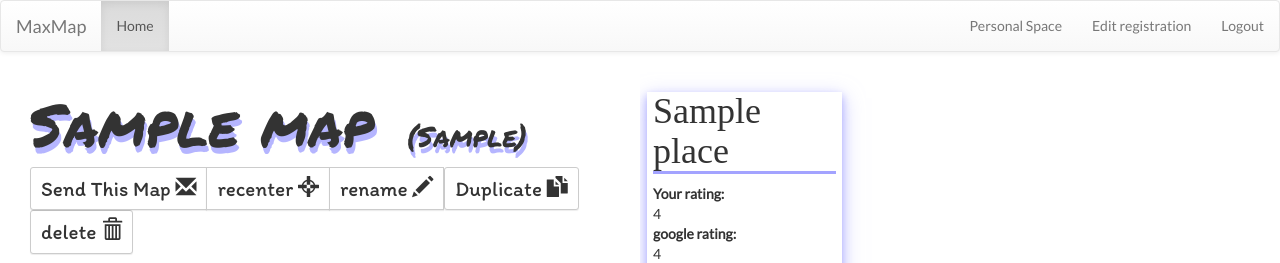
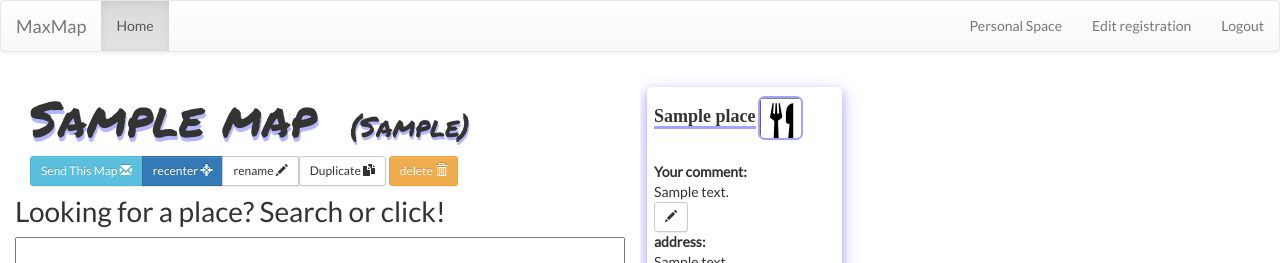
Before and after one commit to maxmercy/MapMap, a Rails app: page /maps/1/edit in a window 1280 px wide. Shown: the top 263 px of the page. Run offline with Rails 7, Linux system fonts and the light colour scheme; a user stored in the database is signed in; tables that the repository leaves empty hold one stand-in row (values such as "Sample post"); style sheets or scripts are compiled from the project's sources; some libraries are stand-ins or nearby versions; some web fonts are replaced.

Commit message:
sprite for category colum add and js ready for ajax request

```diff
--- a/app/assets/javascripts/map_place.js
+++ b/app/assets/javascripts/map_place.js
@@ -2,8 +2,8 @@ $(document).on('ready', function() {
 
     listenEditComment()
     listenSubmitComment()
+    editcategory_sprite()
 });
-
 
 function listenEditComment() {
     $('.show-place-info').on('click',".btn-field-toggler", function() {
@@ -53,3 +53,29 @@ function updateComment(new_comment,form) {
        }
        $(form).parent().children(".content-comment").toggle(120);
 };
+
+
+function editcategory_sprite() {
+    $('.show-place-info').on('click',".choice-sprite-category-list div", function() {
+        var sprite_id = this.dataset.spriteid;
+        var map_place_id = $(this).parent()[0].dataset.mapplaceid
+        console.log(sprite_id)
+        console.log(map_place_id)
+
+
+    });
+}
+
+
+
+// $('#mainimage').click(function(e)
+// {
+//     var offset_t = $(this).offset().top - $(window).scrollTop();
+//     var offset_l = $(this).offset().left - $(window).scrollLeft();
+//
+//     var left = Math.round( (e.clientX - offset_l) );
+//     var top = Math.round( (e.clientY - offset_t) );
+//
+//     alert("Left: " + left + " Top: " + top);
+//
+// });
--- a/app/assets/javascripts/mapcreation.js
+++ b/app/assets/javascripts/mapcreation.js
@@ -34,7 +34,7 @@ function initMap() {
     mapcenterlistener(centerPosition);
     createInitialMarker()
     setupAutocomplete();
-    listenerClick();
+    // listenerClick();
     addYourLocationButton(map);
 }
 
@@ -109,29 +109,19 @@ function placeMarkerAndPanTo(latLng, map, id, timeout) {
                 }, 750);
             }
             // this.setIcon(iconmarkerselected);
-            var name = `name`;
-            var address = 'an address ';
-            console.log(this.store_id)
-            console.log(marker)
-            infowindow.setContent(name + address);
+            contentWidonsedition(this.store_id);
+            infowindow.setContent(this.store_id);
             infowindow.open(map, this);
         });
+    }, timeout);
+    map.panTo(latLng);
+};
 
 
-    }, timeout);
-    map.panTo(latLng);
-
-
+function contentWidonsedition(map_place) {
 
 
 };
-
-var infowindow = new google.maps.InfoWindow({
-    content: contentString
-});
-
-var contentString = 'Hello'
-
 
 
 // button respond for recenter the map
--- a/app/assets/stylesheets/map_place.scss
+++ b/app/assets/stylesheets/map_place.scss
@@ -2,7 +2,99 @@
 // They will automatically be included in application.css.
 // You can use Sass (SCSS) here: http://sass-lang.com/
 
-.box-map-place h1 {
+.header_listPlacesMap * {
+  display: inline-block;
+  vertical-align: middle;
+}
+
+
+.box-map-place h4 {
 font-family: 'Dekko', cursive;
+font-weight: bold;
 border-bottom: solid medium #A3A3FF ;
+
 }
+
+.sprite_category {
+  display: inline-block;
+  margin: 2px;
+  width: 45px;
+  height: 44px;
+
+  background-size: 720px 45px;
+  background-image: url(categorysprite.svg);
+  background-repeat: no-repeat;
+  background-position: 0 0; // negative ingrement -45
+
+  border: solid 2px #A3A3FF;
+  // -webkit-border-radius: 5px 0px 0px 0px;
+  // -moz-border-radius: 5px 0px 0px 0px;
+  border-radius: 15%;
+
+// tilt effect
+  -webkit-transition: all 0.5s ease;
+     -moz-transition: all 0.5s ease;
+       -o-transition: all 0.5s ease;
+      -ms-transition: all 0.5s ease;
+          transition: all 0.5s ease;
+}
+
+.sprite_category:hover {
+  -webkit-transform: rotate(-360deg);
+     -moz-transform: rotate(-360deg);
+       -o-transform: rotate(-360deg);
+      -ms-transform: rotate(-360deg);
+          transform: rotate(-360deg);
+    cursor: pointer;
+}
+
+.sprite_category-1 {
+  background-position: 0 0;
+}
+
+.sprite_category-2 {
+  background-position: -45px 0;
+}
+.sprite_category-3 {
+  background-position: -90px 0;
+}
+.sprite_category-4 {
+  background-position: -135px 0;
+}
+.sprite_category-5 {
+  background-position: -180px 0;
+}
+.sprite_category-6 {
+  background-position: -225px 0;
+}
+.sprite_category-7 {
+  background-position: -270px 0;
+}
+.sprite_category-8 {
+  background-position: -315px 0;
+}
+.sprite_category-9 {
+  background-position: -360px 0;
+}
+.sprite_category-10 {
+  background-position: -405px 0;
+}
+.sprite_category-11 {
+  background-position: -450px 0;
+}
+
+.sprite_category-12 {
+  background-position: -495px 0;
+}
+.sprite_category-13 {
+  background-position: -540px 0;
+}
+.sprite_category-14 {
+  background-position: -585px 0;
+}
+.sprite_category-15 {
+  background-position: -630px 0;
+}
+.sprite_category-16 {
+  background-position: -675px 0;
+}
--- a/app/assets/stylesheets/maps.scss
+++ b/app/assets/stylesheets/maps.scss
@@ -5,7 +5,7 @@
 
 #map {
   margin: auto;
-  height: 50vh;
+  height: 65vh;
   width: 95%;
 }
 
@@ -47,18 +47,18 @@ height: 35px;
 .show-map-info h1 {
 //font-family: 'Rubik One', sans-serif;
 font-family: 'Permanent Marker', cursive;
-font-size: 4.2em;
-text-shadow: 2px 6px rgba(163, 163, 255, 0.8);
+font-size: 3.5em;
+text-shadow: 1px 4px rgba(163, 163, 255, 0.8);
 }
 .show-map-info p {
 //font-family: 'Rubik One', sans-serif;
 font-family: 'Permanent Marker', cursive;
 font-size: 2em;
-text-shadow: 2px 6px rgba(163, 163, 255, 0.8);
+text-shadow: 1px 3px rgba(163, 163, 255, 0.8);
 }
 
 .itim-typo-medium {
-  font-size: 250%;
+  font-size: 200%;
   }
 
 .button-typo-map {
@@ -78,9 +78,13 @@ padding: 0 7px;
 
 .box-map-place {
 margin: 15px 0px;
-padding: 0 6px 7px 6px;
+padding: 7px 7px 7px 7px;
 width: 98%;
 box-shadow: 0 4px 8px 0 rgba(163, 163, 255, 0.8), 0 6px 20px 0 rgba(163, 163, 255, 0.6);
+-webkit-border-radius: 5px 0px 0px 0px;
+-moz-border-radius: 5px 0px 0px 0px;
+border-radius: 5px 5px 5px 5px
+
 }
 
 .box-map-place:hover {
--- a/app/views/layouts/_modal_login.html.erb
+++ b/app/views/layouts/_modal_login.html.erb
@@ -1,7 +1,7 @@
 <!-- Modal -->
 <div class="modal fade" id="loginModal" tabindex="-1" role="dialog" aria-labelledby="myModalLabel">
     <div class="modal-dialog" role="document">
-        <div class="modal-content">
+        <div class="modal-content modal-sm">
             <div class="bs-example bs-example-tabs">
                 <ul id="myTab" class="nav nav-tabs">
                     <li class="active">
--- a/app/views/maps/_listplacemap.html.erb
+++ b/app/views/maps/_listplacemap.html.erb
@@ -1,14 +1,45 @@
 <div class="col-lg-4  col-md-6 col-sd-6 col-xs-6 listPlacesMap-js  placeslist" data-placeid=<%=map_place.id%> data-place_lng=<%= map_place.place.longitude%> data-place_lat=<%= map_place.place.latitude%>>
     <div class="box-map-place listPlacesMap-js">
-        <div class="marker_number"></div>
-      <h1><%= map_place.place.title %></h1>
+        <div class="header_listPlacesMap">
+      <h4><%= map_place.place.title %></h4><div class="sprite_category  sprite_category-<%=map_place.sprite_number%>" data-toggle="modal" data-target="#sprite-choice"></div>
+      </div>
+      <br>
+
+          <!-- Modal -->
+<div class="modal fade" id="sprite-choice" tabindex="-1" role="dialog" aria-labelledby="sprite-choiceLabel" aria-hidden="true">
+  <div class="modal-dialog modal-sm">
+    <div class="modal-content">
+      <div class="modal-header">
+        <button type="button" class="close" data-dismiss="modal" aria-label="Close"><span aria-hidden="true">&times;</span></button>
+        <h4 class="modal-title" id="sprite-choiceLabel">Choose the sprite</h4>
+      </div>
+      <div class="modal-body choice-sprite-category-list" data-mapplaceid=<%=map_place.id%>>
+            <div class="sprite_category sprite_category-1"  data-spriteid=1 ></div>
+            <div class="sprite_category sprite_category-2"  data-spriteid=2 ></div>
+            <div class="sprite_category sprite_category-3"  data-spriteid=3 ></div>
+            <div class="sprite_category sprite_category-4"  data-spriteid=4 ></div><br>
+            <div class="sprite_category sprite_category-5"  data-spriteid=5 ></div>
+            <div class="sprite_category sprite_category-6"  data-spriteid=6 ></div>
+            <div class="sprite_category sprite_category-7"  data-spriteid=7 ></div>
+            <div class="sprite_category sprite_category-8"  data-spriteid=8 ></div><br>
+            <div class="sprite_category sprite_category-9"  data-spriteid=9 ></div>
+            <div class="sprite_category sprite_category-10"  data-spriteid=10 ></div>
+            <div class="sprite_category sprite_category-11"  data-spriteid=11 ></div>
+            <div class="sprite_category sprite_category-12"  data-spriteid=12 ></div><br>
+            <div class="sprite_category sprite_category-13"  data-spriteid=13 ></div>
+            <div class="sprite_category sprite_category-14"  data-spriteid=14 ></div>
+            <div class="sprite_category sprite_category-15"  data-spriteid=15 ></div>
+            <div class="sprite_category sprite_category-16"  data-spriteid=16 ></div>
+      </div>
+      <div class="modal-footer">
+      </div>
+    </div>
+  </div>
+</div>
+<!--  -->
+
+
       <dl>
-          <dt>Your rating:</dt>
-          <dd><%= map_place.user_rating %></dd>
-          <% if (map_place.place.rating) %>
-          <dt>google rating:</dt>
-          <dd><%= map_place.place.rating %></dd>
-          <% end %>
           <dt>Your comment:
           </dt>
           <dd class='comment-dd'>
--- a/app/views/maps/edit.html.erb
+++ b/app/views/maps/edit.html.erb
@@ -22,23 +22,23 @@
                 </div>
 
                 <div class="js-button-action-map btn-group" role="group">
-                    <button type="button" class="btn btn-default btn-sm button-typo-map" id="btn-sendmap" data-toggle="modal" data-target="#myModal">
+                    <button type="button" class="btn btn-info  btn-sm " id="btn-sendmap" data-toggle="modal" data-target="#myModal">
                         <span class="hidden-sm hidden-xs">Send This Map</span>
                         <span class="glyphicon glyphicon-envelope"></span>
                     </button>
-                    <button type="button" class="btn btn-default btn-sm button-typo-map" id="btn-mapcenter">
+                    <button type="button" class="btn btn-primary btn-sm " id="btn-mapcenter">
                         <span class="hidden-sm hidden-xs">recenter</span>
                         <span class="glyphicon glyphicon-screenshot"></span>
                     </button>
-                    <button type="button" class="btn btn-default btn-sm button-typo-map" id="btn-mapname">
+                    <button type="button" class="btn btn-default btn-sm" id="btn-mapname">
                         <span class="hidden-sm hidden-xs">rename</span>
                         <span class="glyphicon glyphicon-pencil"></span>
                     </button>
-                    <%= button_to duplicate_map_path(@map.id), method: :duplicate, class: 'btn btn-default btn-sm button-typo-map' do %>
+                    <%= button_to duplicate_map_path(@map.id), method: :duplicate, class: 'btn btn-default btn-sm' do %>
                     <span class="hidden-sm hidden-xs">Duplicate</span>
                     <span class="glyphicon glyphicon-duplicate"></span>
                     <% end %>
-                    <%= button_to map_path(@map.id), method: :delete, data: { confirm: 'Are you sure you want to delete?' }, class: 'btn btn-default btn-sm button-typo-map' do %>
+                    <%= button_to map_path(@map.id), method: :delete, data: { confirm: 'Are you sure you want to delete?' }, class: 'btn btn-warning btn-sm ' do %>
                     <span class="hidden-sm hidden-xs">delete</span>
                     <span class="glyphicon glyphicon-trash"></span>
                     <% end %>
--- /dev/null
+++ b/db/migrate/20161209105642_update_colum_user_rating_from_table_map_place.rb
@@ -0,0 +1,5 @@
+class UpdateColumUserRatingFromTableMapPlace < ActiveRecord::Migration[5.0]
+  def change
+     add_column :map_places, :sprite_number, :integer
+  end
+end
--- /dev/null
+++ b/db/migrate/20161209105846_update_default_valuein_sprite_number.rb
@@ -0,0 +1,5 @@
+class UpdateDefaultValueinSpriteNumber < ActiveRecord::Migration[5.0]
+  def change
+    change_column_default :map_places, :sprite_number, 16
+  end
+end
```
Also changed, not shown: app/assets/images/categorysprite (autre copie).svg, app/assets/images/categorysprite.svg, db/schema.rb.
